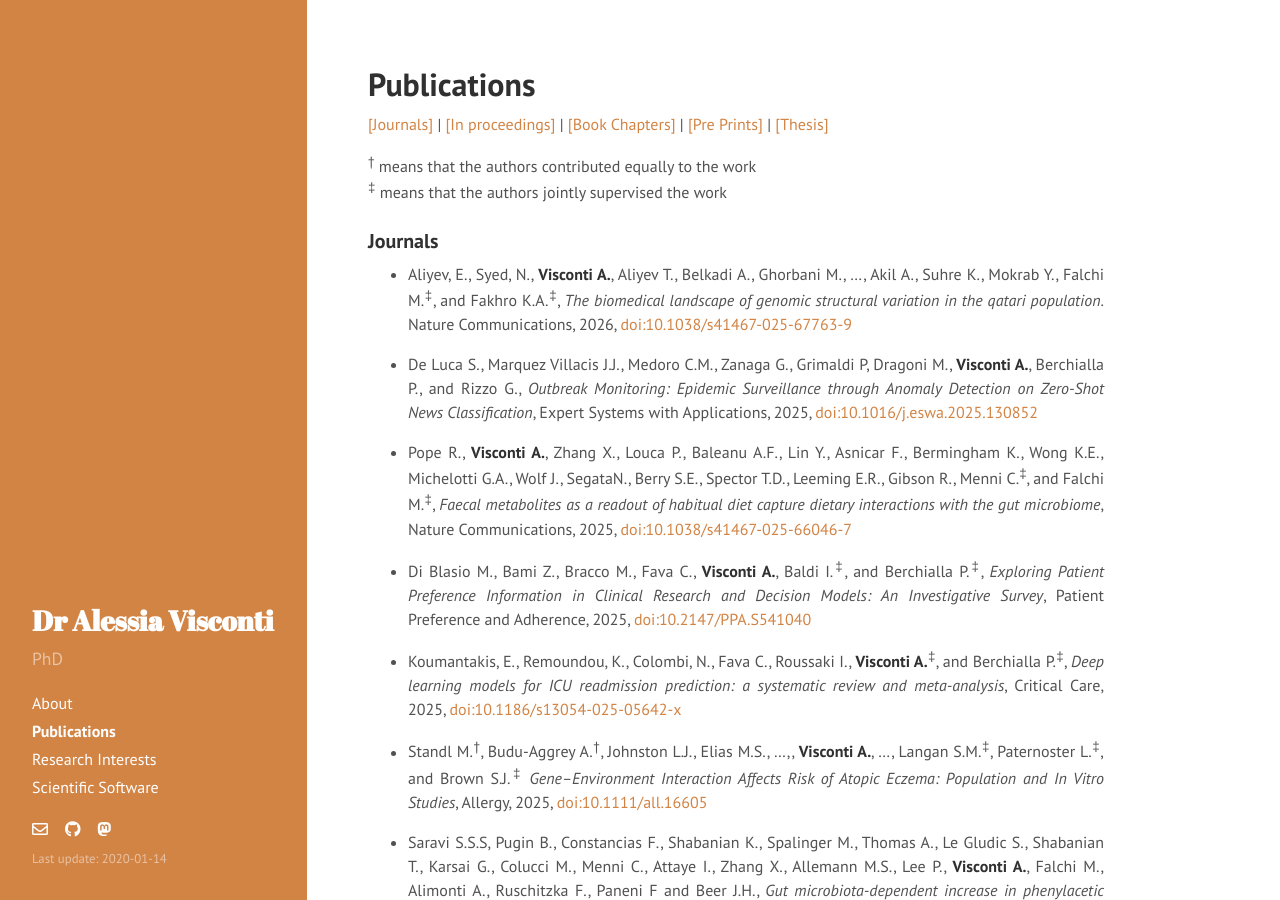
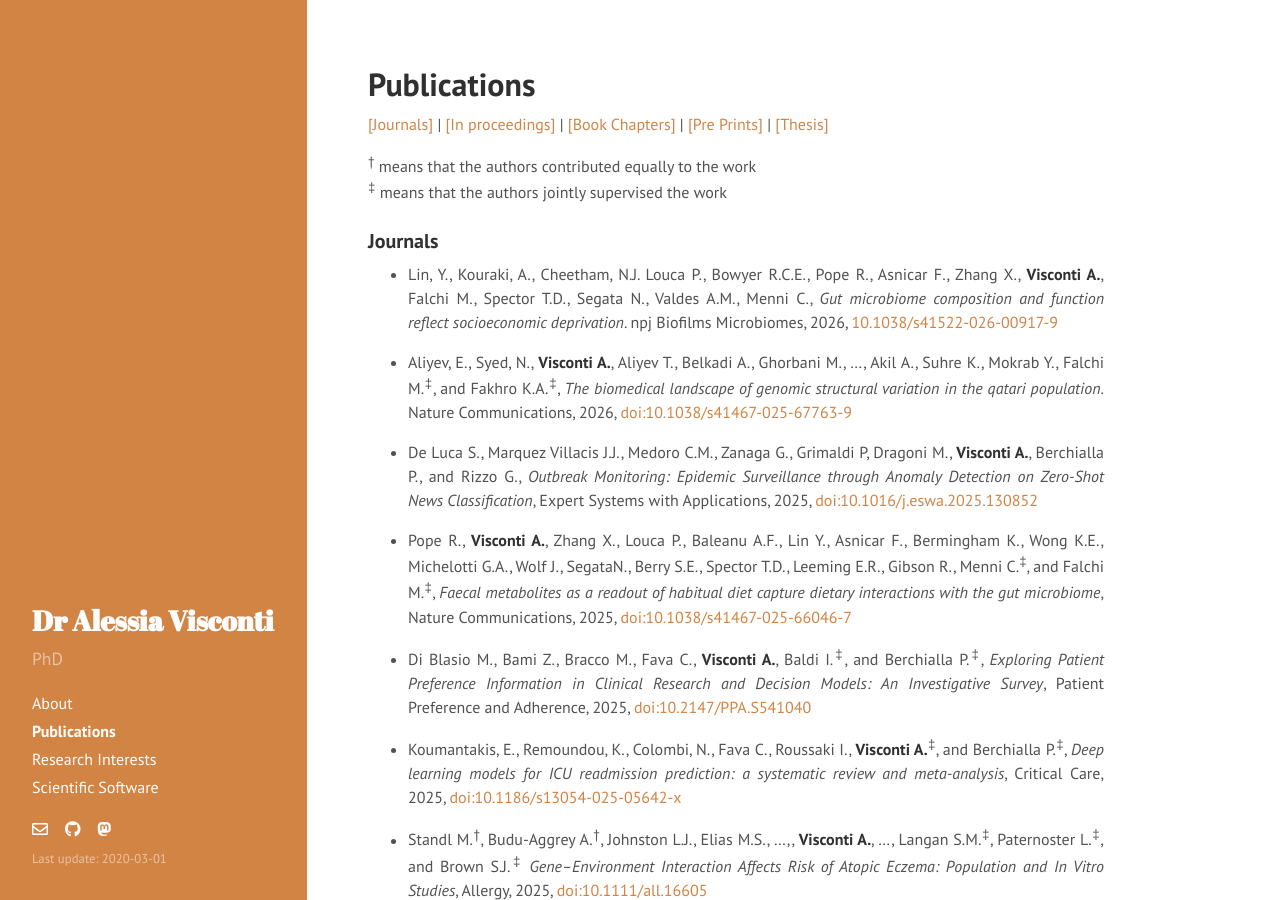
Before and after one commit to alesssia/alesssia.github.io, a Jekyll site: the page built from publications.md, in a window 1280 px wide and 900 px high. Built offline with Jekyll 4.4.1, drawn with Linux system fonts in a browser that asks for light colours; nearby versions of some CDN libraries; a style sheet for code colours, icons or effects is not loaded.

Commit message:
CV update

```diff
--- a/_config.yml
+++ b/_config.yml
@@ -11,7 +11,7 @@ tagline:     ''
 description: 'PhD'
 url:         http://alesssia.github.io/
 baseurl:     /
-lastmod:    '2020-01-14'
+lastmod:    '2020-03-01'
 
 author:
   name:      'Alessia Visconti'
--- a/publications.md
+++ b/publications.md
@@ -16,6 +16,8 @@ title: Publications
 <sup>‡</sup> means that the authors jointly supervised the work
 
 ###  Journals
+
+- Lin, Y., Kouraki, A., Cheetham, N.J. Louca P., Bowyer R.C.E., Pope R., Asnicar F., Zhang X., **Visconti A.**, Falchi M., Spector T.D., Segata N., Valdes A.M., Menni C., *Gut microbiome composition and function reflect socioeconomic deprivation*. npj Biofilms Microbiomes, 2026, [10.1038/s41522-026-00917-9](https://doi.org/10.1038/s41522-026-00917-9)
 
 - Aliyev, E., Syed, N., **Visconti A.**, Aliyev T.,  Belkadi A., Ghorbani M., ..., Akil A., Suhre K.,  Mokrab Y.,  Falchi M.<sup>‡</sup>, and Fakhro K.A.<sup>‡</sup>, *The biomedical landscape of genomic structural variation in the qatari population*. Nature Communications, 2026, [doi:10.1038/s41467-025-67763-9](https://doi.org/10.1038/s41467-025-67763-9)
 
```
Also changed, not shown: 6 other files.
